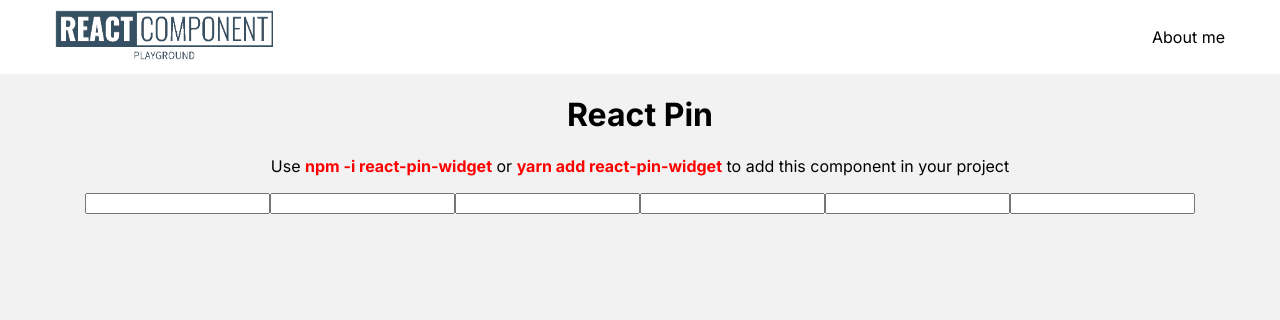
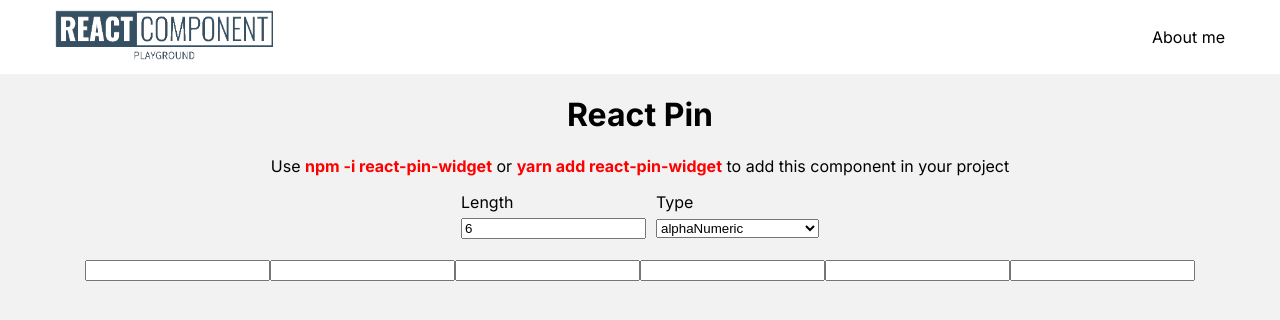
Before and after one commit to M-Blaze/react-components-playground, a Next.js app: page /react-pin in a window 1280 px wide. Shown: the top 320 px of the page. Built offline with nearby package versions, Linux system fonts and the light colour scheme.

Commit message:
chore: add inputs to play with reactPin

```diff
--- a/src/app/react-pin/page.tsx
+++ b/src/app/react-pin/page.tsx
@@ -1,14 +1,69 @@
+'use client'
+
 import { Metadata } from 'next';
+import { useReducer } from 'react';
 
 import CopyToClipboard from "../components/CopyToClipboard"
-import ReactPin from "./ReactPin"
+import ReactPin, { PinType } from "./ReactPin"
+
 
 export const metadata: Metadata = {
   title: 'React Pin',
   description: 'React pin component',
 };
 
+type ReactPinState = {
+  length: number,
+  type: PinType
+}
+
+enum ActionKind {
+  updateLength = 'LENGTH',
+  updateType = 'TYPE'
+}
+
+type LengthUpdateAction = {
+  type: ActionKind.updateLength,
+  payload: number
+}
+
+type TypeUpdateAction = {
+  type: ActionKind.updateType,
+  payload: PinType
+}
+
+type Action = LengthUpdateAction | TypeUpdateAction
+
+const InputTypes = ['numeric', 'alphaNumeric', 'alphaNumericPassword', 'numericPassword', 'alphabet'] as const
+
+const reactPinReducer = (state: ReactPinState, action: Action) => {
+  switch(action.type) {
+    case ActionKind.updateLength: {
+      return {
+        ...state,
+        length: action.payload
+      }
+    }
+
+    case ActionKind.updateType: {
+      return {
+        ...state,
+        type: action.payload
+      }
+    }
+
+    default: return state
+  }
+}
+
+const INITIAL_STATE: ReactPinState = {
+  length: 6,
+  type: 'alphaNumeric'
+}
+
 export default function ReactPinPage() {
+  const [reactPinProps, dispatch] = useReducer(reactPinReducer, INITIAL_STATE)
+
   return (
     <>
       <div className="block-header text-center">
@@ -19,7 +74,23 @@ export default function ReactPinPage() {
       </div>
       <div className="component-wrapper text-center">
         <div className="container">
-          <ReactPin />
+          <div className="inputs-block text-left">
+            <div className="flex justify-center" style={{ marginBottom: '20px' }}>
+              <div className="input-group" style={{ marginRight: '10px' }}>
+                <label htmlFor="pin-length" style={{ marginBottom: '5px', display: 'inline-block' }}>Length</label> <br />
+                <input type="number" id='pin-length' value={reactPinProps.length} onChange={eve => dispatch({ type: ActionKind.updateLength, payload: Number(eve.target.value) })} />
+              </div>
+              <div className="input-group">
+                <label htmlFor="pin-type" style={{ marginBottom: '5px', display: 'inline-block' }}>Type</label> <br />
+                <select name="react-pin-type-select" id='pin-type' value={reactPinProps.type}>
+                  {
+                    InputTypes.map(type => <option value={type} key={type}>{type}</option>)
+                  }
+                </select>
+              </div>
+            </div>
+          </div>
+          <ReactPin {...reactPinProps}/>
         </div>
       </div>
     </>
```
